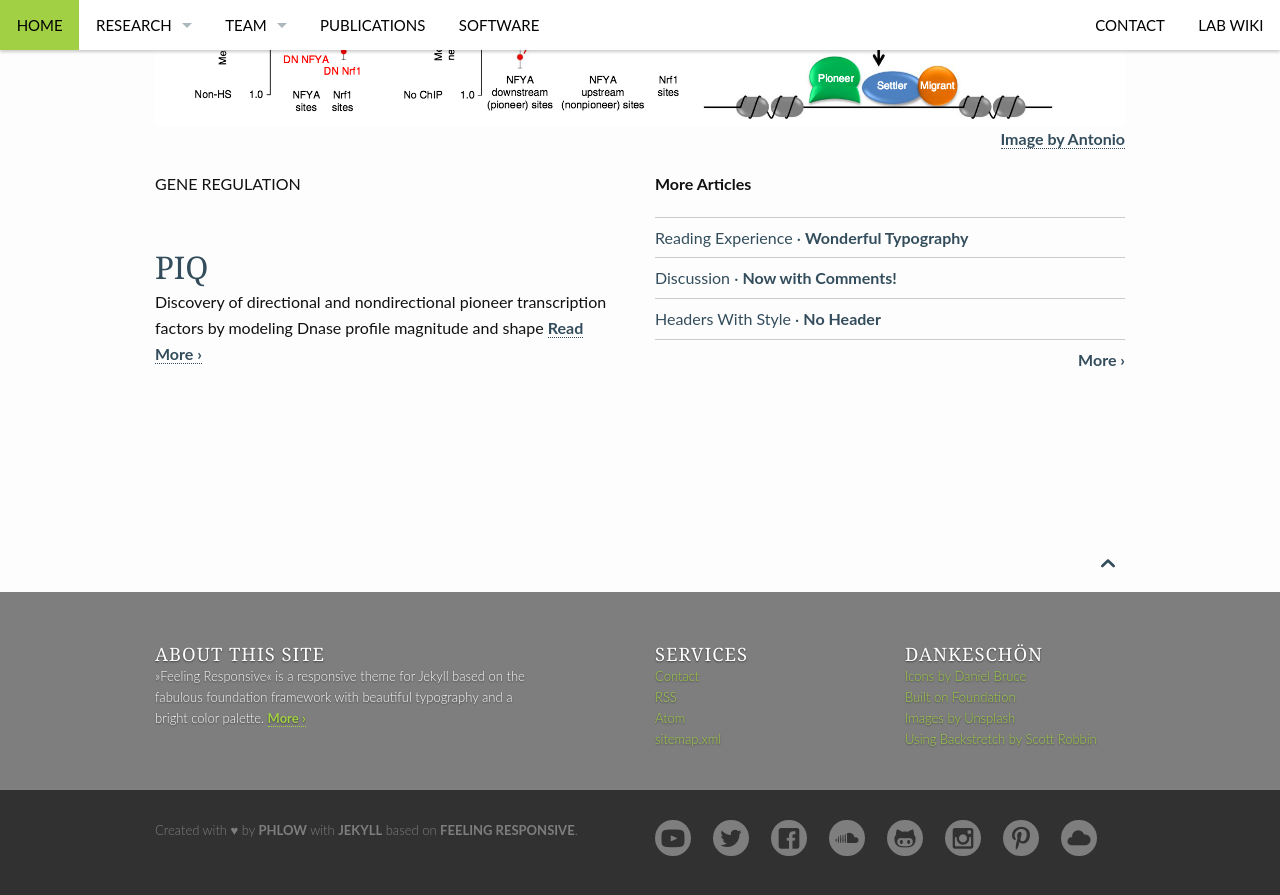
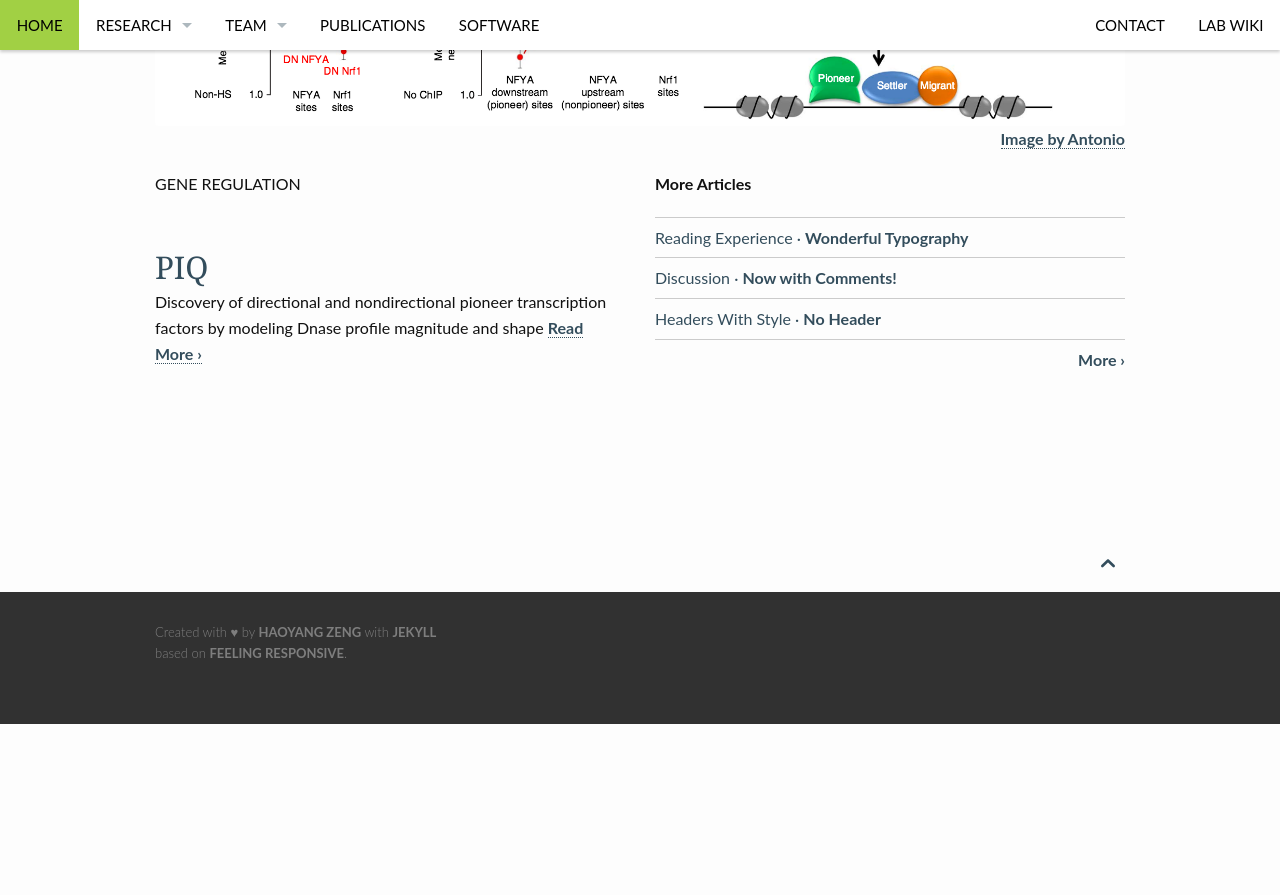
Before and after one commit to gifford-lab/gifford-lab.github.io, a Jekyll site: the page built from pages/pages-root-folder/index.md, in a window 1280 px wide and 900 px high, scrolled down 1302 px. Shown: the top 895 px of the window. Built offline with Jekyll 4.4.1, drawn with Linux system fonts in a browser that asks for light colours; after the commit the page ends 2026 px from its top, so only the background shows below that.

Commit message:
revise footer

```diff
--- a/_config.yml
+++ b/_config.yml
@@ -9,18 +9,17 @@
 #                                                 /____/
 #
 # Title of your website
-title: "Gifford Laboratory"
+title: "Gifford Laboratory @ MIT"
 
 # The slogan describes your website and is used on homepage in <title> and other important places
 slogan: "A Flexible Theme for Jekyll"
 
 
 # The description is used on homepage and in the footer to quickly describe your website. Use a maximum of 150 characters for SEO-purposes.
-description: "»Feeling Responsive« is a responsive theme for Jekyll based on the fabulous foundation framework with beautiful typography and a bright color palette."
-
+description:
 # Main author of the website
 # See > authors.yml
-author: phlow
+author: Haoyang
 
 # This URL is the main address for absolute links. Don't include a slash at the end.
 #
@@ -103,7 +102,7 @@ defaults:
       show_meta: false 	# Hide metadata for all pages
       # sidebar:    		# Possible values › left, right › by default there will be no sidebar
       comments: false
-      author: phlow     # Default author for pages
+      author: Haoyang Zeng     # Default author for pages
   -
     scope:
       path: ""
@@ -112,7 +111,7 @@ defaults:
       show_meta: true   # Show metadata for all posts
       # sidebar:        # Possible values › left, right › by default there will be no sidebar
       comments: false
-      author: phlow     # Default author for posts
+      author: Haoyang Zeng     # Default author for posts
 
 
 
--- a/_includes/footer
+++ b/_includes/footer
@@ -6,55 +6,7 @@
 
 
     <footer id="footer-content" class="bg-grau">
-      <div id="footer">
-        <div class="row">
-          <div class="medium-6 large-5 columns">
-            <h5 class="shadow-black">{{ site.data.language.info_website }}</h5>
 
-            <p class="shadow-black">
-              {{ site.description }}
-              <a href="{{ site.url }}{{ site.baseurl }}/info/">{{ site.data.language.more }}</a>
-            </p>
-          </div><!-- /.large-6.columns -->
-
-
-          <div class="small-6 medium-3 large-3 large-offset-1 columns">
-            {% for service_item in site.data.services %}
-              {% if forloop.first == true %}
-                <h5 class="shadow-black">{{ service_item.menu_name }}</h5>
-              {% endif %}
-            {% endfor %}
-
-              <ul class="no-bullet shadow-black">
-              {% for service_item in site.data.services %}
-                {% if service_item.url contains 'http' %}{% assign domain = '' %}{% else %}{% assign domain = site.baseurl %}{% endif %}
-                  <li {% if service_item.class %}class="{{ service_item.class }}" {% endif %}>
-                    <a href="{{ domain }}{{ service_item.url }}" {% if service_item.url contains 'http' %}target="_blank" {% endif %} title="{{ service_item.title }}">{{ service_item.name }}</a>
-                  </li>
-              {% endfor %}
-              </ul>
-          </div><!-- /.large-4.columns -->
-
-
-          <div class="small-6 medium-3 large-3 columns">
-            {% for network_item in site.data.network %}
-              {% if forloop.first == true %}
-                <h5 class="shadow-black">{{ network_item.menu_name }}</h5>
-              {% endif %}
-            {% endfor %}
-
-            <ul class="no-bullet shadow-black">
-            {% for network_item in site.data.network %}
-              {% if network_item.url contains 'http' %}{% assign domain = '' %}{% else %}{% assign domain = site.baseurl %}{% endif %}
-                <li {% if network_item.class %}class="{{ network_item.class }}" {% endif %}>
-                  <a href="{{ domain }}{{ network_item.url }}" {% if network_item.url contains 'http' %}target="_blank" {% endif %} title="{{ network_item.title }}">{{ network_item.name }}</a>
-                </li>
-            {% endfor %}
-            </ul>
-          </div><!-- /.large-3.columns -->
-        </div><!-- /.row -->
-
-      </div><!-- /#footer -->
 
 
       <div id="subfooter">
@@ -68,13 +20,7 @@
             </p>
           </section>
 
-          <section id="subfooter-right" class="small-12 medium-6 columns social-icons">
-            <ul class="inline-list">
-            {% for social_item in site.data.socialmedia %}
-              <li><a href="{{ social_item.url }}" target="_blank" class="{{ social_item.class }}" title="{{ social_item.title }}"></a></li>
-            {% endfor %}
-            </ul>
-          </section>
+
         </nav>
       </div><!-- /#subfooter -->
     </footer>
```
Also changed, not shown: _data/authors.yml (+5 -5 lines).
